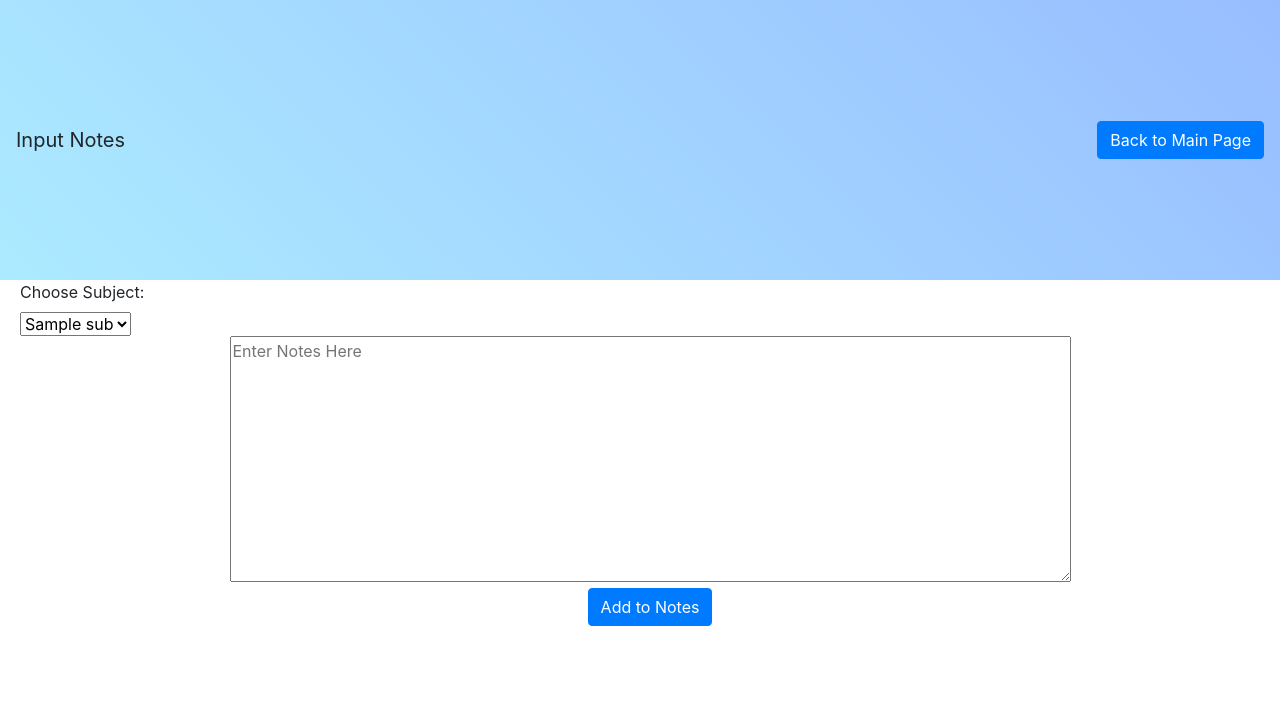
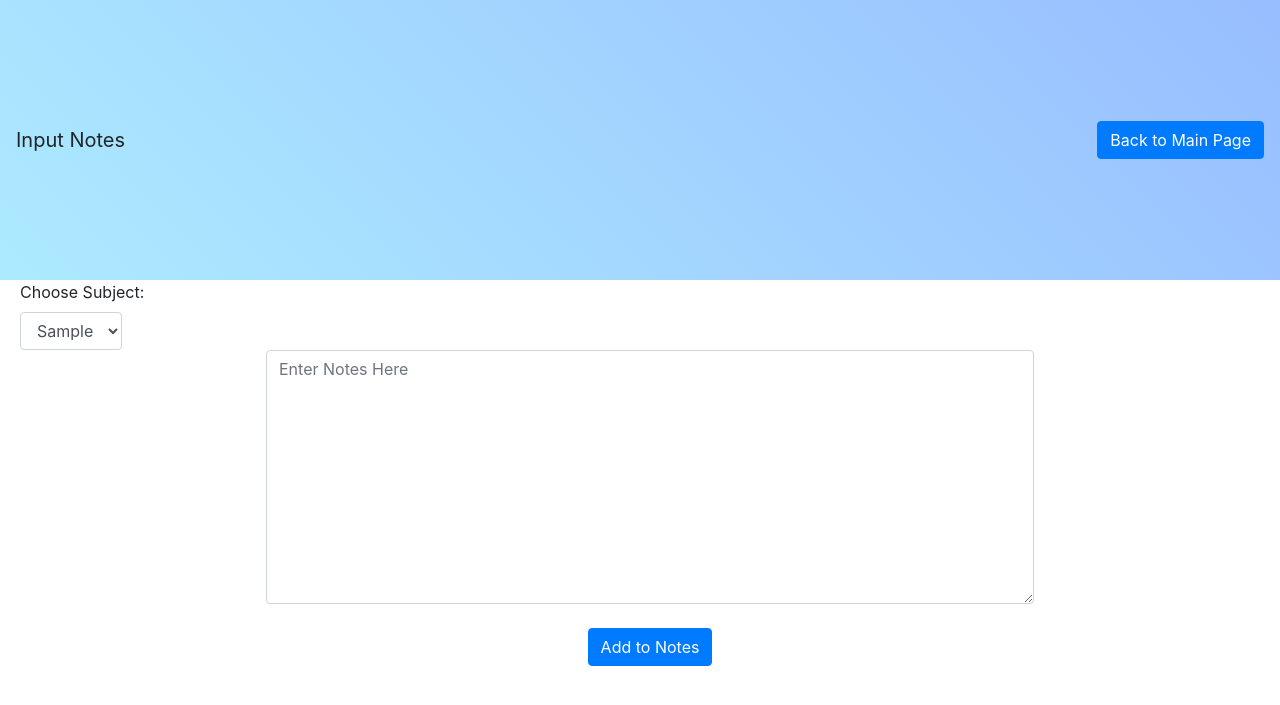
Before and after one commit to fteng1/edusound, a Python web app: template templates/InputNotes.html in a window 1280 px wide. Shown: the top 705 px of the page. Run offline with Jinja, Linux system fonts and the light colour scheme; the template is opened without the code that fills it: most values are stand-ins (such as "Sample title", 1, 10 or a date in 2020); some libraries are stand-ins or nearby versions.

Commit message:
Styled notes input

```diff
--- a/css/InputMusic.css
+++ b/css/InputMusic.css
@@ -14,5 +14,5 @@
 }
 
 select {
-  width: 6vw !important;
+  width: 8vw !important;
 }
--- a/css/InputNotes.css
+++ b/css/InputNotes.css
@@ -27,3 +27,11 @@
   padding-top: 15vh;
   padding-bottom: 15vh;
 }
+
+select {
+  width: 8vw !important;
+}
+
+.text {
+  width: 60vw;
+}
--- a/templates/InputNotes.html
+++ b/templates/InputNotes.html
@@ -47,7 +47,7 @@
         <!-- <h2>Input Music</h2> -->
         <label style="padding-left:20px" for="subjects">Choose Subject:</labeL>
         <form style="padding-left:20px" id="subjects" method="post">
-          <select class="input_notes" name="subject-type">
+          <select class="input_notes form-control" name="subject-type">
             {% for sub in subject_list %}
               <option value="{{sub.name.replace(' ', '%')}}">{{sub.name}}</option>
             {% endfor %}
@@ -61,7 +61,7 @@
           </tr>
           </tbody></table><br> -->
           <form>
-            <textarea name="notes_string" rows="10" cols="80" placeholder="Enter Notes Here"></textarea>
+            <textarea name="notes_string" class="text form-control" rows="10" cols="80" placeholder="Enter Notes Here"></textarea>
             <br>
             <input class="input_notes btn btn-large btn-primary ml-auto" type="submit" name="action" value="Add to Notes">
           </form>
```
Also changed, not shown: 1 other file.
